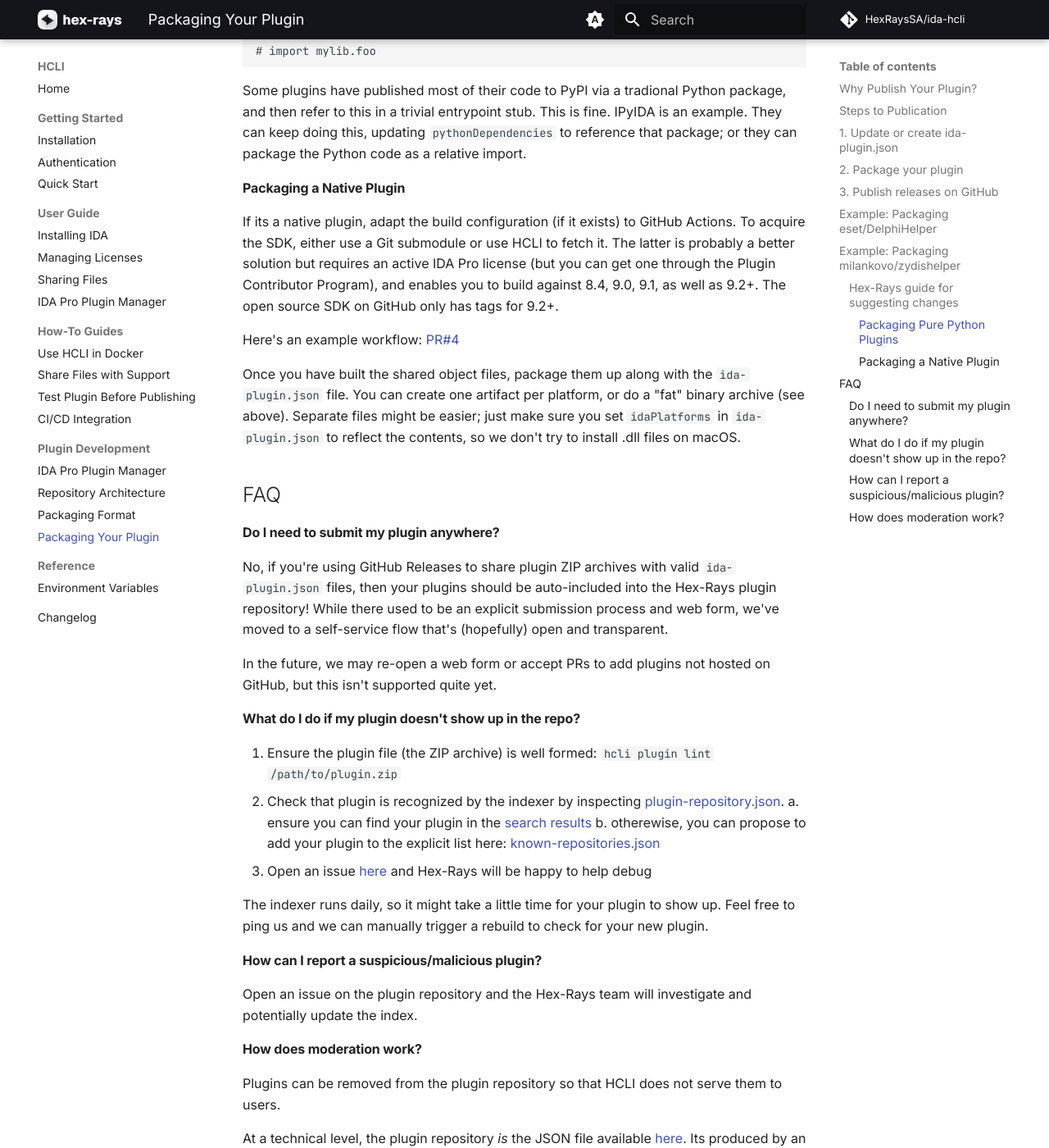
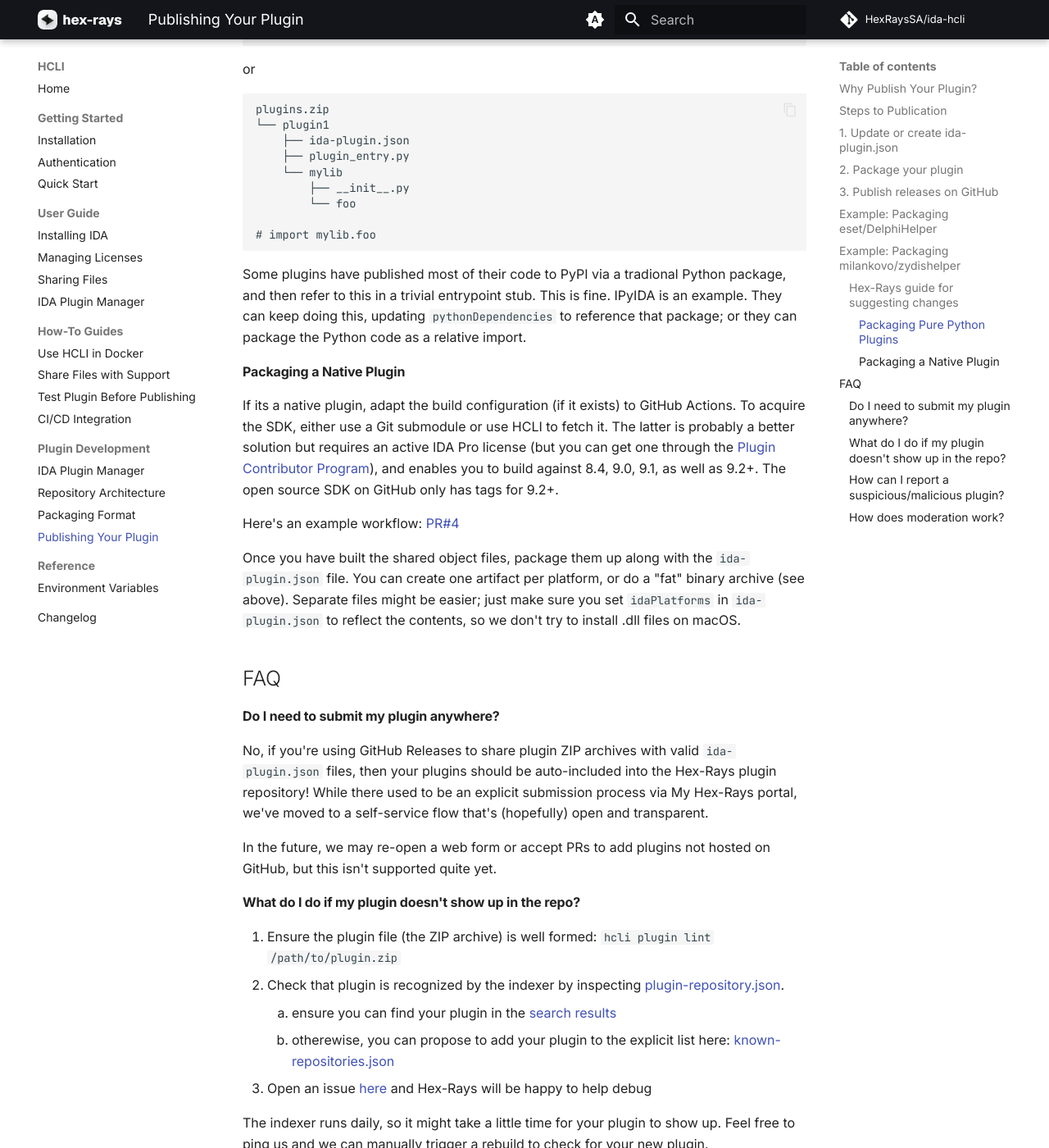
Before and after one commit to HexRaysSA/ida-hcli, an MkDocs documentation site: the page built from docs/reference/packaging-your-existing-plugin.md, in a window 1280 px wide and 1400 px high, scrolled down 6202 px. Shown: the whole window at 82% size. Built offline with MkDocs 1.6.1 and Material for MkDocs 9.7.7, drawn with Linux system fonts in a browser that asks for light colours; comment, search, counter and statistics services are not loaded; some of the changed text lies outside the part shown.

Commit message:
naming convention introduced -> IDA Plugin Manager

```diff
--- a/docs/reference/packaging-your-existing-plugin.md
+++ b/docs/reference/packaging-your-existing-plugin.md
@@ -262,7 +264,7 @@
 
 If its a native plugin, adapt the build configuration (if it exists) to GitHub Actions.
 To acquire the SDK, either use a Git submodule or use HCLI to fetch it.
-The latter is probably a better solution but requires an active IDA Pro license (but you can get one through the Plugin Contributor Program),
+The latter is probably a better solution but requires an active IDA Pro license (but you can get one through the [Plugin Contributor Program](https://hex-rays.com/contributor-program)),
 and enables you to build against 8.4, 9.0, 9.1, as well as 9.2+.
 The open source SDK on GitHub only has tags for 9.2+.
 
@@ -279,7 +281,7 @@
 #### Do I need to submit my plugin anywhere?
 
 No, if you're using GitHub Releases to share plugin ZIP archives with valid `ida-plugin.json` files, then your plugins should be auto-included into the Hex-Rays plugin repository!
-While there used to be an explicit submission process and web form, we've moved to a self-service flow that's (hopefully) open and transparent.
+While there used to be an explicit submission process via My Hex-Rays portal, we've moved to a self-service flow that's (hopefully) open and transparent.
 
 In the future, we may re-open a web form or accept PRs to add plugins not hosted on GitHub, but this isn't supported quite yet.
 
--- a/mkdocs.yml
+++ b/mkdocs.yml
@@ -84,7 +84,7 @@
     - Installing IDA: user-guide/installing-ida.md
     - Managing Licenses: user-guide/licenses.md
     - Sharing Files: user-guide/file-sharing.md
-    - IDA Pro Plugin Manager: user-guide/plugin-manager.md
+    - IDA Plugin Manager: user-guide/plugin-manager.md
   - How-To Guides:
     - Use HCLI in Docker: how-to/use-hcli-in-docker.md
     - Share Files with Support: how-to/share-files-with-support.md
@@ -94,7 +94,7 @@
     - Overview: user-guide/plugin-manager.md
     - Repository Architecture: reference/plugin-repository-architecture.md
     - Packaging Format: reference/plugin-packaging-and-format.md
-    - Packaging Your Plugin: reference/packaging-your-existing-plugin.md
+    - Publishing Your Plugin: reference/packaging-your-existing-plugin.md
   - Reference:
     - Environment Variables: reference/environment-variables.md
   - Changelog: changelog.md
```
Also changed, not shown: other parts of docs/reference/packaging-your-existing-plugin.md (+18 -16 lines).
